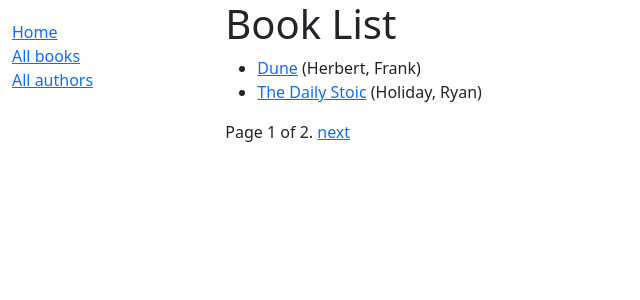
After one commit to ColeHenke/csci313-assignment-3-cole-henke, a Django app: page /catalog/books/ in a window 1280 px wide. The commit adds this page. Shown: the top 300 px of the page, without its empty margins (0-640 px from the left). Run offline with Django 5.2, Linux system fonts and the light colour scheme; data comes from the database, SQL or seed files in the repository.

Commit message:
Create book view and the author views from the challenge section for LocalLibrary

```diff
--- a/locallibrary/catalog/models.py
+++ b/locallibrary/catalog/models.py
@@ -1,7 +1,5 @@
 from django.db import models
-
 from django.urls import reverse
-
 from django.db.models import UniqueConstraint
 from django.db.models.functions import Lower
 import uuid
@@ -39,7 +37,7 @@ class Book(models.Model):
     # Author as a string rather than object because it hasn't been declared yet in file.
 
     summary = models.TextField(
-        max_length=1000, help_text="Enter a brief description of the book")
+    max_length=1000, help_text="Enter a brief description of the book")
     isbn = models.CharField('ISBN', max_length=13,
                             unique=True,
                             help_text='13 Character <a href="https://www.isbn-international.org/content/what-isbn'
--- a/locallibrary/catalog/templates/base_generic.html
+++ b/locallibrary/catalog/templates/base_generic.html
@@ -20,8 +20,8 @@
           {% block sidebar %}
             <ul class="sidebar-nav">
               <li><a href="{% url 'index' %}">Home</a></li>
-              <li><a href="">All books</a></li>
-              <li><a href="">All authors</a></li>
+              <li><a href="{% url 'books' %}">All books</a></li>
+              <li><a href="{% url "authors" %}">All authors</a></li>
             </ul>
           {% endblock %}
         </div>
@@ -29,6 +29,24 @@
             {% block content %}
 
             {% endblock %}
+            {% block pagination %}
+    {% if is_paginated %}
+        <div class="pagination">
+            <span class="page-links">
+                {% if page_obj.has_previous %}
+                    <a href="{{ request.path }}?page={{ page_obj.previous_page_number }}">previous</a>
+                {% endif %}
+                <span class="page-current">
+                    Page {{ page_obj.number }} of {{ page_obj.paginator.num_pages }}.
+                </span>
+                {% if page_obj.has_next %}
+                    <a href="{{ request.path }}?page={{ page_obj.next_page_number }}">next</a>
+                {% endif %}
+            </span>
+        </div>
+    {% endif %}
+  {% endblock %}
+
         </div>
       </div>
     </div>
--- /dev/null
+++ b/locallibrary/catalog/templates/catalog/book_list.html
@@ -0,0 +1,17 @@
+{% extends "base_generic.html" %}
+
+{% block content %}
+  <h1>Book List</h1>
+  {% if book_list %}
+    <ul>
+      {% for book in book_list %}
+      <li>
+        <a href="{{ book.get_absolute_url }}">{{ book.title }}</a>
+        ({{book.author}})
+      </li>
+      {% endfor %}
+    </ul>
+  {% else %}
+    <p>There are no books in the library.</p>
+  {% endif %}
+{% endblock %}
--- a/locallibrary/catalog/urls.py
+++ b/locallibrary/catalog/urls.py
@@ -3,4 +3,8 @@ from . import views
 
 urlpatterns = [
     path('', views.index, name='index'),
+    path('books/', views.BookListView.as_view(), name='books'),
+    path('book/<int:pk>', views.BookDetailView.as_view(), name='book-detail'),
+    path('authors/', views.AuthorListView.as_view(), name='authors'),
+    path('author/<int:pk>', views.AuthorDetailView.as_view(), name='author-detail'),
 ]
--- a/locallibrary/catalog/views.py
+++ b/locallibrary/catalog/views.py
@@ -1,4 +1,5 @@
 from django.shortcuts import render
+from django.views import generic
 from .models import Book, Author, BookInstance, Genre
 
 def index(request):
@@ -19,3 +20,18 @@ def index(request):
 
     # Render the HTML template index.html with the data in the context variable
     return render(request, 'index.html', context=context)
+
+class BookListView(generic.ListView):
+    model = Book
+    context_object_name = 'book_list'
+    paginate_by = 2
+
+class BookDetailView(generic.DetailView):
+    model = Book
+
+class AuthorListView(generic.ListView):
+    model = Author
+    context_object_name = 'author_list'
+
+class AuthorDetailView(generic.DetailView):
+    model = Author
```
Also changed, not shown: locallibrary/catalog/templates/catalog/author_detail.html (added, +15 -0 lines), locallibrary/catalog/templates/catalog/author_list.html (added, +16 -0 lines), locallibrary/catalog/templates/catalog/book_detail.html (added, +28 -0 lines).
